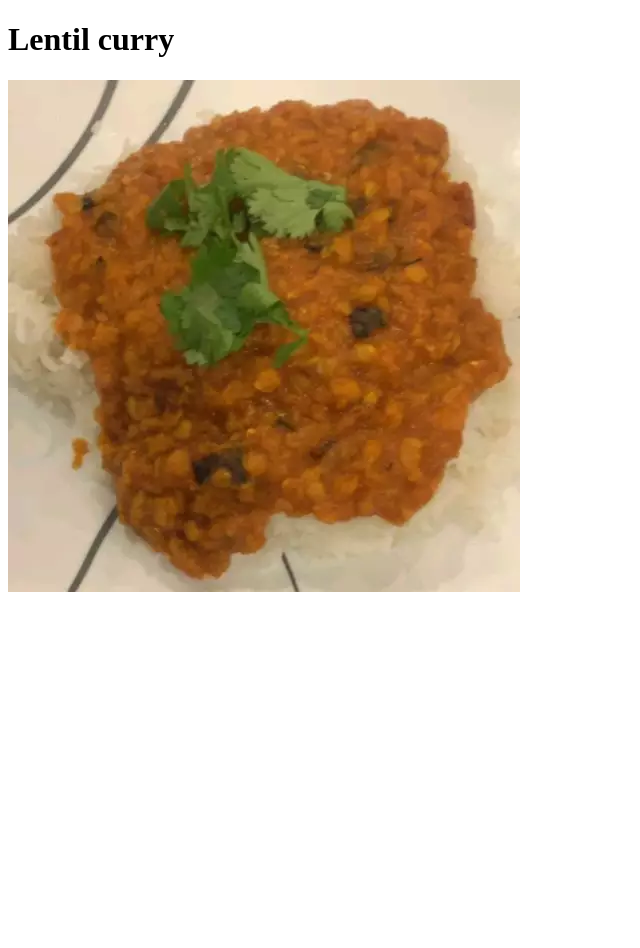
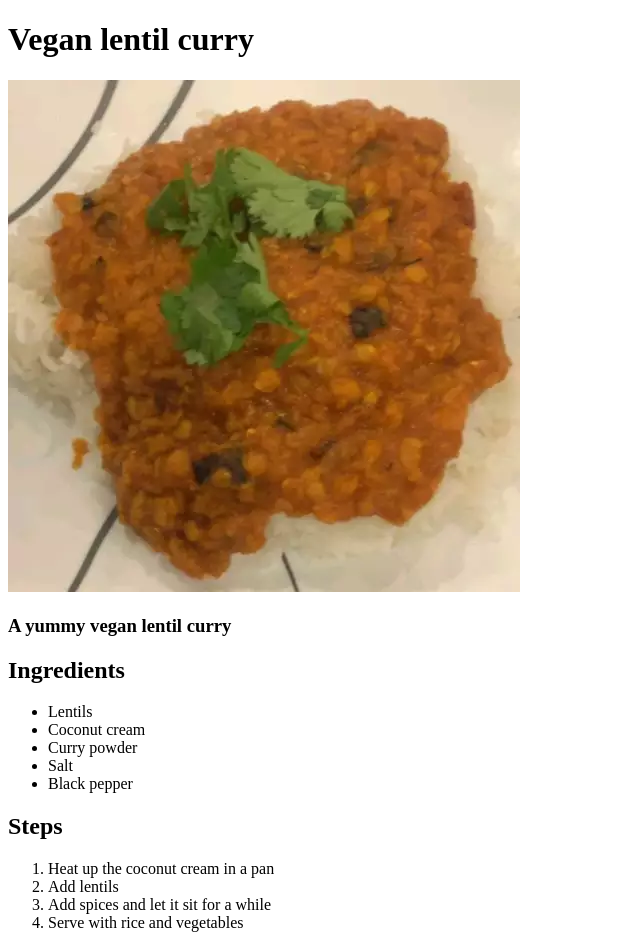
Before and after one commit to MarkusHage/odin-recipes, a plain HTML site: page recipes/lentilcurry.html in a window 1280 px wide. Shown: the whole page, without its empty margins (0-640 px from the left). Before the commit the page ends 800 px from the top, so only its background shows below. Drawn offline with Linux system fonts and the light colour scheme.

Commit message:
finish lentil curry page

```diff
--- a/recipes/lentilcurry.html
+++ b/recipes/lentilcurry.html
@@ -7,8 +7,29 @@
     <title>Document</title>
 </head>
 <body>
-    <h1>Lentil curry</h1>
+    <h1>Vegan lentil curry</h1>
 
     <img src="../img/lentilcurry.jpg" alt="lentil curry">
+
+    <h3>A yummy vegan lentil curry</h3>
+
+    <h2>Ingredients</h2>
+
+    <ul>
+        <li>Lentils</li>
+        <li>Coconut cream</li>
+        <li>Curry powder</li>
+        <li>Salt</li>
+        <li>Black pepper</li>
+    </ul>
+
+    <h2>Steps</h2>
+
+    <ol>
+        <li>Heat up the coconut cream in a pan</li>
+        <li>Add lentils</li>
+        <li>Add spices and let it sit for a while</li>
+        <li>Serve with rice and vegetables</li>
+    </ol>
 </body>
 </html>
```
Also changed, not shown: index.html (+1 -1 lines).
